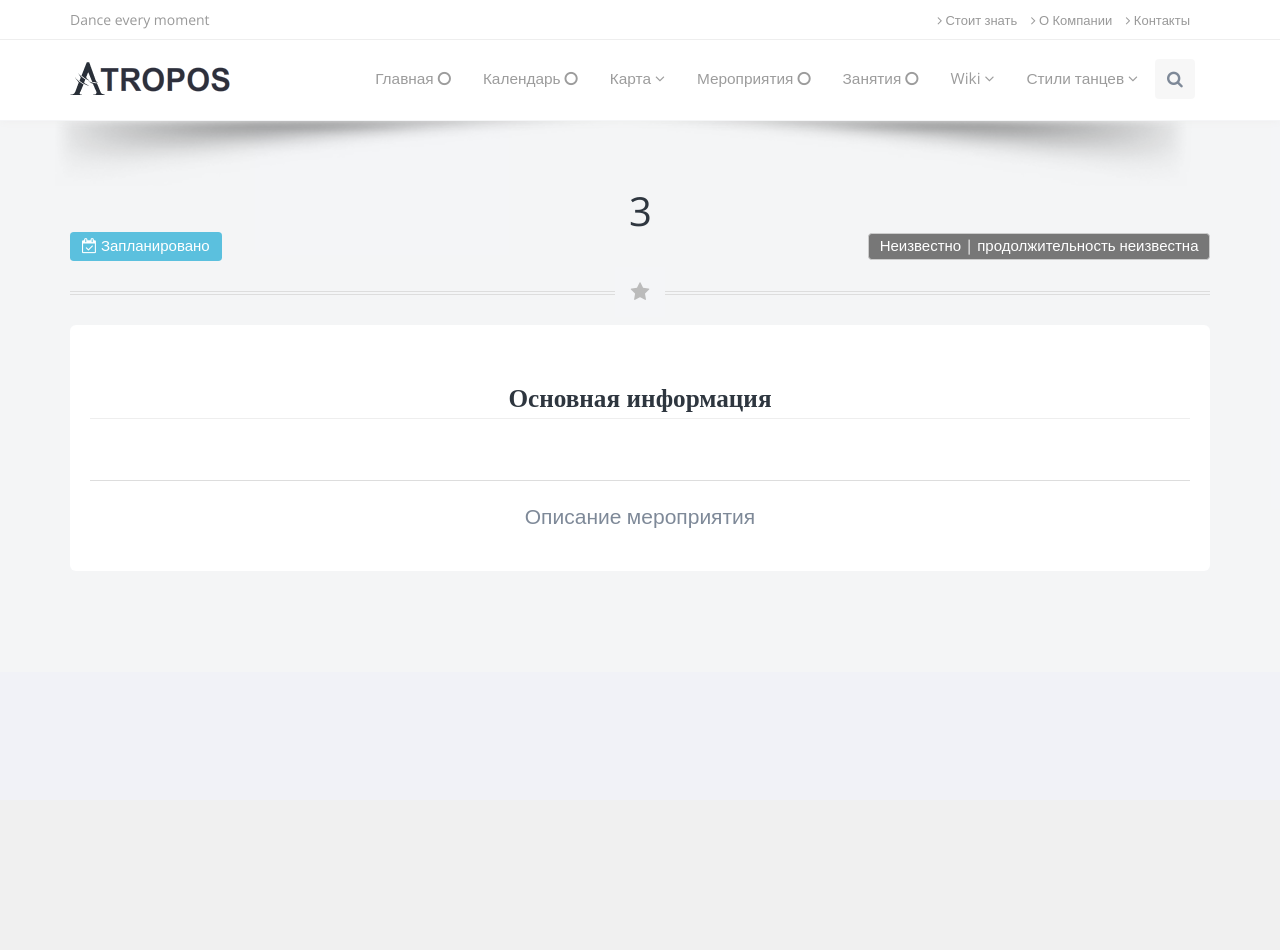
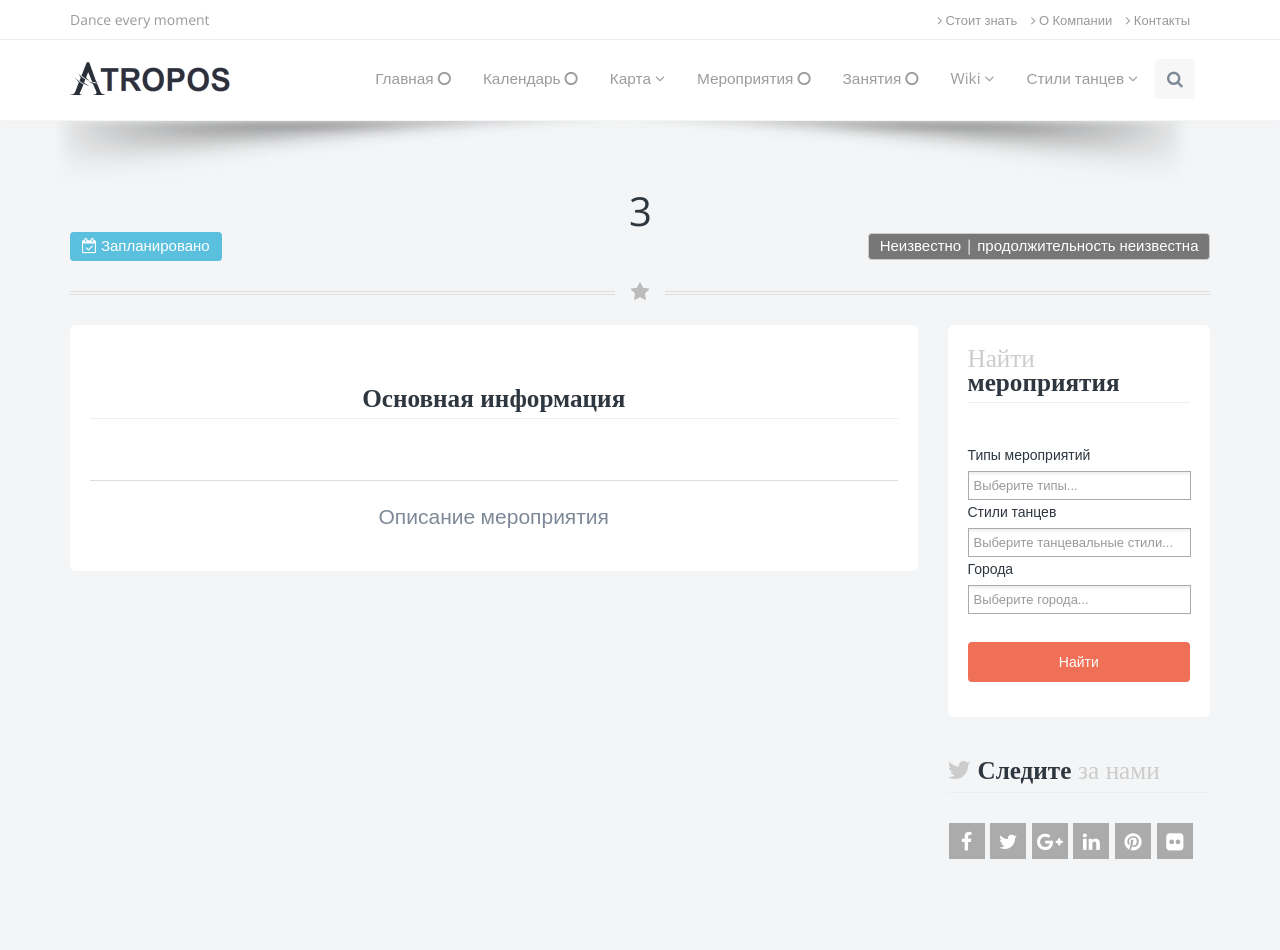
Before and after one commit to PielliaVasyl/dance, a Django app: template templates/atropos/events/event-single.html in a window 1280 px wide. Before the commit the page ends 571 px from the top, so only its background shows below. Run offline with Django 3.2, Linux system fonts and the light colour scheme; the template is opened without the code that fills it: values that come from a table or form of the project are taken from there, others are empty; data comes from the database, SQL or seed files in the repository; both versions use the stored data as it was after the commit; some libraries are stand-ins or nearby versions.

Commit message:
Search events in event-single page

```diff
--- a/entities/admin.py
+++ b/entities/admin.py
@@ -312,7 +312,7 @@ admin.site.register(PlaceInMap, PlaceInMapAdmin)
 
 
 class EventAdmin(admin.ModelAdmin):
-    list_display = ["title", "note", "status", 'start_date', 'end_date', 'duration', "get_event_types",
+    list_display = ["title", "note", 'image', 'video', "status", 'start_date', 'end_date', 'duration', "get_event_types",
                     "get_dance_styles", "get_locations", 'get_links', "author", 'created', 'updated']
     form = EventForm
 
--- a/entities/forms.py
+++ b/entities/forms.py
@@ -232,8 +232,8 @@ class PlaceInMapForm(forms.ModelForm):
 class EventForm(forms.ModelForm):
     class Meta:
         model = Event
-        fields = ["title", 'description', "note", "status", 'start_date', 'end_date', "event_types", "dance_styles",
-                  "locations", 'links', "author"]
+        fields = ["title", 'description', "note", 'image', 'video', "status", 'start_date', 'end_date', "event_types",
+                  "dance_styles", "locations", 'links', "author"]
 
     class Media:
         js = ('//code.jquery.com/jquery-1.11.0.min.js', 'js/end_date_onchange.js')
--- a/entities/models.py
+++ b/entities/models.py
@@ -507,9 +507,27 @@ class AbstractLocation(models.Model):
     updated = models.DateTimeField(auto_now=True, auto_now_add=False)
 
     def __str__(self):
+        if self.city and self.address:
+            return '%s, %s' % (self.address, self.city.city)
+        if self.address:
+            return '%s' % (self.address,)
         if self.city:
+            return '%s' % (self.city,)
+        if self.note:
+            return '%s' % (self.note,)
+        return 'Неизвестное место'
+
+    def title_show(self):
+        if self.city and self.address:
             return '%s, %s' % (self.address, self.city.city)
-        return '%s' % (self.address,)
+        if self.address:
+            return '%s' % (self.address,)
+        if self.city:
+            return '%s' % (self.city,)
+        if self.note:
+            return '%s' % (self.note,)
+        return 'Неизвестное место'
+
 
     class Meta:
         ordering = ('created',)
@@ -623,6 +641,8 @@ class Event(models.Model):
     title = models.CharField(max_length=100)
     description = models.TextField(blank=True)
     note = models.TextField(blank=True)
+    image = models.ImageField(blank=True)
+    video = models.URLField(blank=True)
 
     @property
     def short_description(self):
--- a/templates/atropos/events/event-single.html
+++ b/templates/atropos/events/event-single.html
@@ -5,11 +5,8 @@
 
 		<!-- WRAPPER -->
 		<div id="wrapper">
-
 			<div class="container magazine top-no-header">
-
 				<div class="row">
-
 					<!-- center column -->
 					<div class="col-md-12">
 
@@ -23,7 +20,6 @@
 							<small class="block styleCoor fsize20">
 								<span class="label label-{{ event.status_label_color }}" title="Статус мероприятия"><i class="fa {{ event.status_icon }}"></i> {{ event.status_show }}</span>
 							</small>
-
 						</header>
 
 						<div class="divider half-margins"><!-- divider -->
@@ -35,11 +31,9 @@
 
 			<section class="container">
 				<div class="row">
-
 					<!-- center column -->
-					<div class="col-md-12">
+					<div class="col-md-9">
 						<div class="white-row">
-
 							<!-- PROPERTY FEATURES -->
 							<h3 class="page-header margin-bottom40" style="text-align:center">
 								<strong class="styleColor">Основная информация</strong>
@@ -102,6 +96,15 @@
 
 							<hr style="margin: 20px 0"/><!-- divider -->
 
+							{% if event.image %}
+							<div class="row">
+								<div class="col-md-10 col-md-offset-1" style="margin-bottom: 10px; text-align: left;">
+									<img src="{{ event.image.url }}" class="img-responsive" style="width: 100%; height: auto; display: block; margin-bottom: 10px;">
+								</div>
+							</div>
+							<hr style="margin: 20px 0"/><!-- divider -->
+							{% endif %}
+
 							<p class="lead text-center">Описание мероприятия</p>
 							{{ event.description|linebreaks }}
 
@@ -113,17 +116,64 @@
 							</p>
 							{% endif %}
 
-
+							{% if event.video %}
+							<div class="row">
+								<div class="col-md-10 col-md-offset-1">
+									<div style="width: 100%; position: relative; padding: 0;">
+										<iframe src="{{ event.video }}" style="position: absolute; top: 0; left: 0; width: 100%; height: 100%; border: 0; margin: 0; padding: 0;" width="800" height="450"></iframe>
+									</div>
+								</div>
+							</div>
+							{% endif %}
 						</div><!-- /.white-row -->
-
 					</div>
 
+					<!-- side column -->
+					<div class="col-md-3">
+						<form method="post" class="white-row" action="/events/">
+							{% csrf_token %}
+							<!-- FILTER / SEARCH -->
+							<h3 class="page-header nomargin-top margin-bottom40">
+								Найти <strong class="styleColor">мероприятия</strong>
+							</h3>
+
+							<div class="row">
+								<div class="form-group">
+									<div class="col-md-12 col-sm-6">
+										<label>Типы мероприятий</label>
+										{{ form.event_types }}
+									</div>
+
+									<div class="col-md-12 col-sm-6">
+										<label>Стили танцев</label>
+										{{ form.dance_styles }}
+									</div>
+									<div class="col-md-12 col-sm-6">
+										<label>Города</label>
+										{{ form.cities }}
+									</div>
+
+									<div class="col-md-12">
+										<label>&nbsp;</label>
+										<button class="btn btn-primary fullwidth">Найти</button>
+									</div>
+								</div>
+							</div>
+						</form>
+						<!-- SOCIALS -->
+						<h3 class="page-header">
+							<i class="fa fa-twitter"></i>
+							<strong class="styleColor">Следите</strong> за нами
+						</h3>
+						<a href="#" class="social fa fa-facebook"></a>
+						<a href="#" class="social fa fa-twitter"></a>
+						<a href="#" class="social fa fa-google-plus"></a>
+						<a href="#" class="social fa fa-linkedin"></a>
+						<a href="#" class="social fa fa-pinterest"></a>
+						<a href="#" class="social fa fa-flickr"></a>
+					</div>
 				</div>
-
 			</section>
-
 		</div>
 		<!-- /WRAPPER -->
-
-
 {% endblock %}
```
Also changed, not shown: event_scheme/views.py (+7 -4 lines), db.sqlite3, entities/migrations/0050_event_image.py (added), entities/migrations/0051_event_video.py (added).
